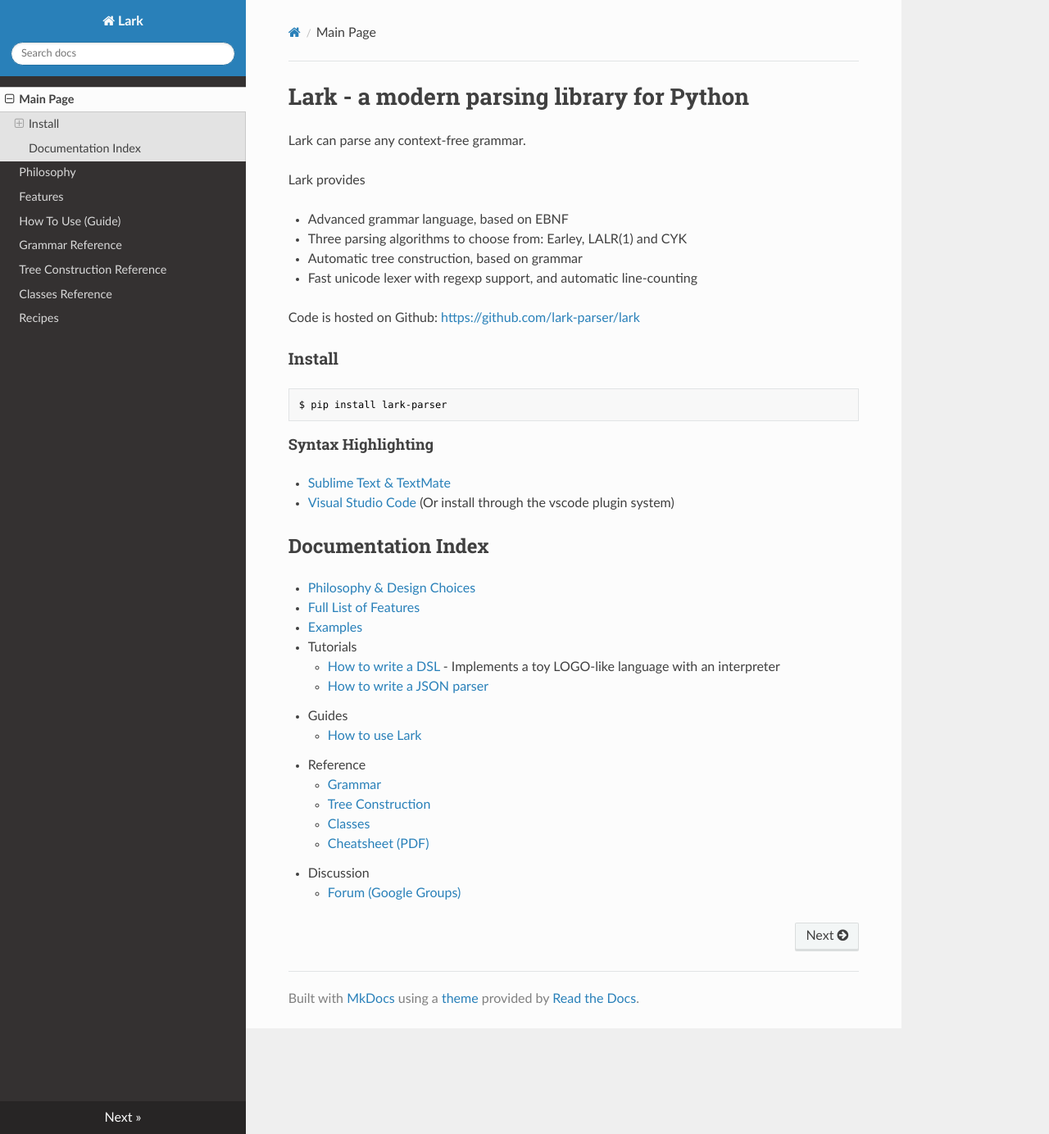
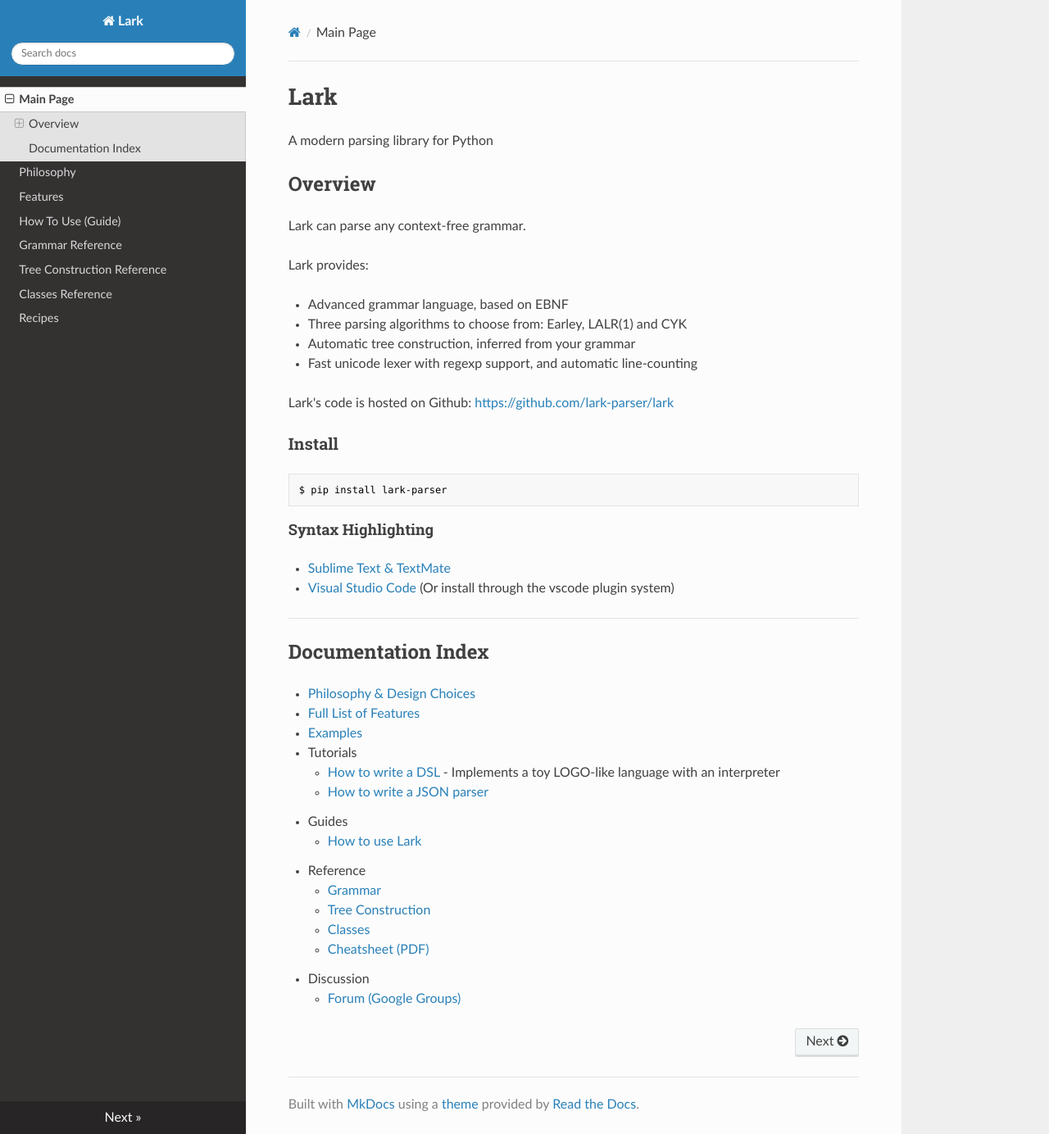
Before and after one commit to lark-parser/lark, an MkDocs documentation site: the page built from docs/index.md, in a window 1280 px wide and 1384 px high. Shown: the whole window at 82% size. Built offline with MkDocs 1.6.1, drawn with Linux system fonts in a browser that asks for light colours; nearby versions of some CDN libraries; old or Windows-style settings are respelled for this version of MkDocs.

Commit message:
Tiny fix for docs

````diff
--- a/docs/index.md
+++ b/docs/index.md
@@ -1,15 +1,19 @@
-# Lark - a modern parsing library for Python
+# Lark
+
+A modern parsing library for Python
+
+## Overview
 
 Lark can parse any context-free grammar.
 
-Lark provides
+Lark provides:
 
 - Advanced grammar language, based on EBNF
 - Three parsing algorithms to choose from: Earley, LALR(1) and CYK
-- Automatic tree construction, based on grammar
+- Automatic tree construction, inferred from your grammar
 - Fast unicode lexer with regexp support, and automatic line-counting
 
-Code is hosted on Github: [https://github.com/lark-parser/lark](https://github.com/lark-parser/lark)
+Lark's code is hosted on Github: [https://github.com/lark-parser/lark](https://github.com/lark-parser/lark)
 
 ### Install
 ```bash
@@ -21,6 +25,7 @@
 - [Sublime Text & TextMate](https://github.com/lark-parser/lark_syntax)
 - [Visual Studio Code](https://github.com/lark-parser/vscode-lark) (Or install through the vscode plugin system)
 
+-----
 
 ## Documentation Index
 
````
